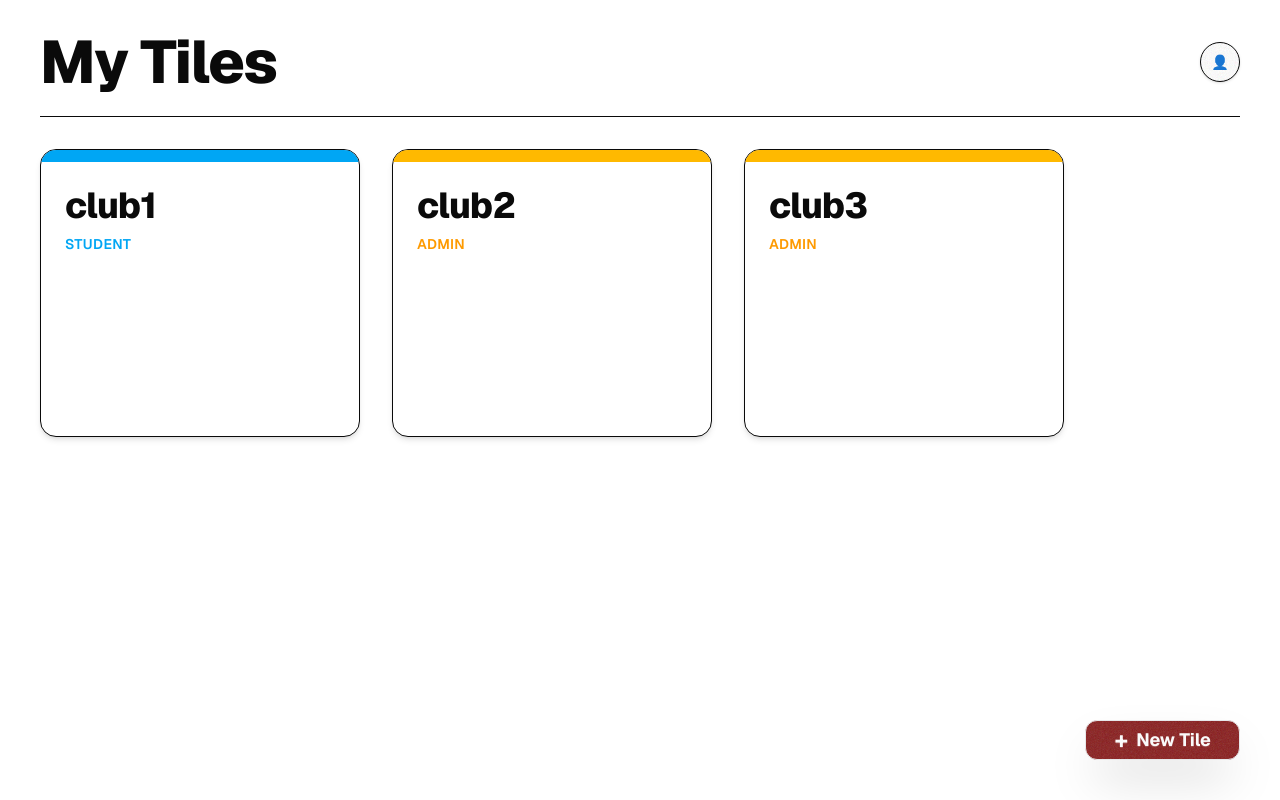
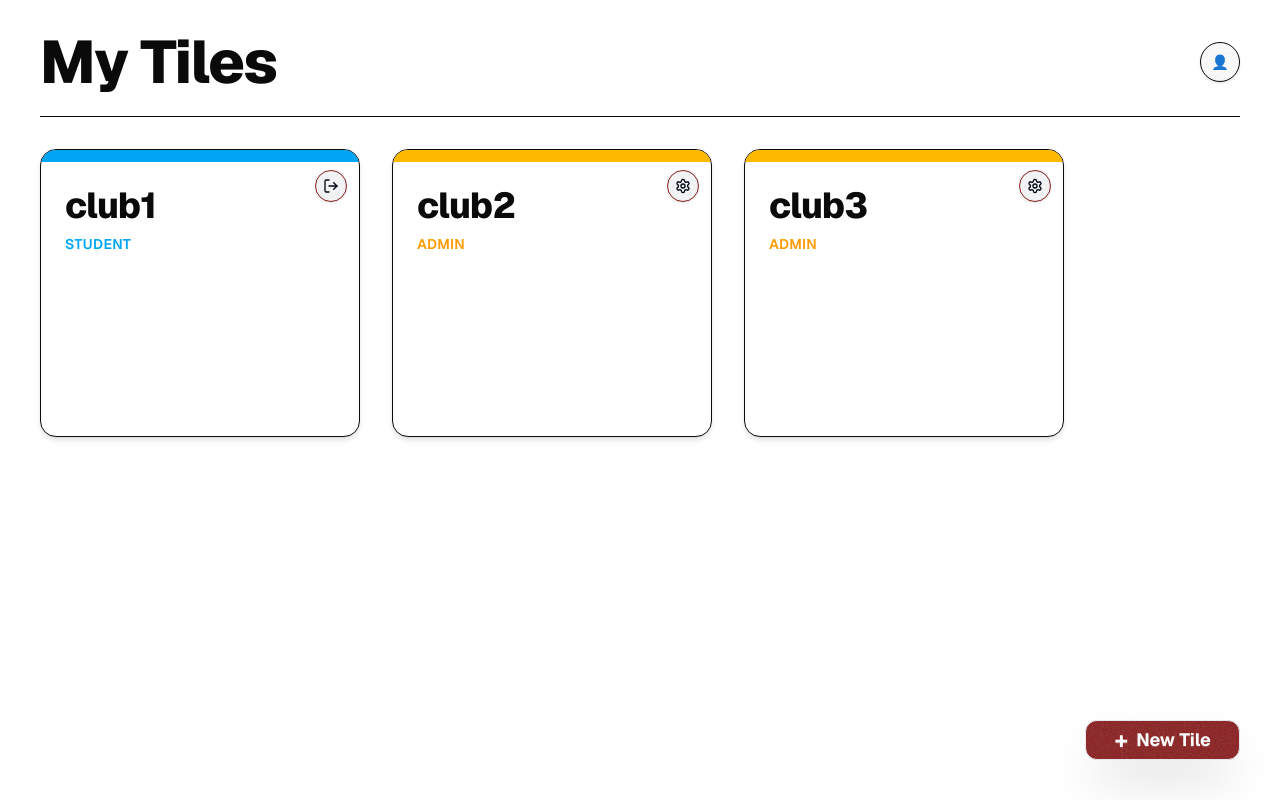
Before and after one commit to 320-Group-Project/inventory-app, a Next.js app in the folder with-supabase-app/: page /dashboard in a window 1280 px wide. Built offline with nearby package versions, Linux system fonts and the light colour scheme.

Commit message:
Added buttons for leave tile and tile settings (#28)
Co-authored-by: jamalsgit <jamkarimli@gmail.com>

```diff
--- a/with-supabase-app/app/dashboard/page.tsx
+++ b/with-supabase-app/app/dashboard/page.tsx
@@ -1,12 +1,22 @@
 /** Has placeholder clubs for now */
 
+"use client";
+
 import Link from "next/link";
+import { useRouter } from "next/navigation";
+import { useMemo, useState } from "react";
+import { LogOut, Settings } from "lucide-react";
 export default function Page() {
-  const tiles = [
-    { org: "club1", role: "student" as const },
-    { org: "club2", role: "admin" as const },
-    { org: "club3", role: "admin" as const }
-  ];
+  const router = useRouter();
+  const initialTiles = useMemo(
+    () => [
+      { org: "club1", role: "student" as const },
+      { org: "club2", role: "admin" as const },
+      { org: "club3", role: "admin" as const },
+    ],
+    [],
+  );
+  const [tiles, setTiles] = useState(initialTiles);
   return (
     <div className="min-h-screen bg-background px-10 py-8">
       <div className="mb-6 flex items-center justify-between">
@@ -34,8 +44,29 @@ export default function Page() {
             <Link
               key={t.org}
               href={`/dashboard/${t.org.toLowerCase()}`}
-              className="card w-80 h-72 overflow-hidden rounded-2xl bg-card text-card-foreground border border-border shadow-md transition duration-200 hover:-translate-y-1 hover:shadow-xl"
+              className="card relative w-80 h-72 overflow-hidden rounded-2xl bg-card text-card-foreground border border-border shadow-md transition duration-200 hover:-translate-y-1 hover:shadow-xl"
             >
+              <button
+                type="button"
+                className="btn btn-circle btn-sm absolute right-3 top-5 z-10 bg-base-100/90 text-base-content border border-base-300 shadow-sm hover:bg-base-100"
+                aria-label={isAdmin ? "Club settings" : "Leave club"}
+                title={isAdmin ? "Settings" : "Leave club"}
+                onClick={(e) => {
+                  e.preventDefault();
+                  e.stopPropagation();
+
+                  const org = t.org.toLowerCase();
+                  if (isAdmin) {
+                    router.push(`/clubs/${org}/settings`);
+                    return;
+                  }
+
+                  // Placeholder: until membership API exists, remove tile locally.
+                  setTiles((prev) => prev.filter((x) => x.org !== t.org));
+                }}
+              >
+                {isAdmin ? <Settings className="h-4 w-4" /> : <LogOut className="h-4 w-4" />}
+              </button>
               <div className={`h-3 w-full ${roleBar}`} />
               <div className="card-body p-6 justify-between">
                 <div>
```
